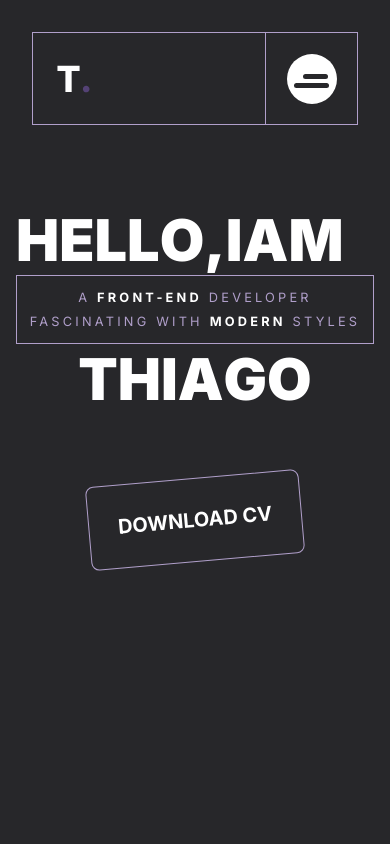
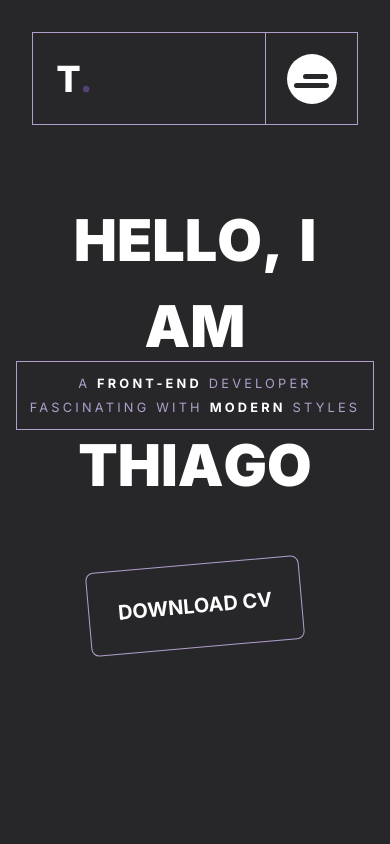
Before and after one commit to ythiago03/ythiago03-porfolio, a React (Vite) app: page / in a window 390 px wide. Shown: the top 844 px of the page. Built offline with nearby package versions, Linux system fonts and the light colour scheme.

Commit message:
Finishing header title responsive

```diff
--- a/src/App.css
+++ b/src/App.css
@@ -49,6 +49,13 @@
 
 .header-title_btn:hover{
   transform: rotate(0);
+}
+
+.motion-title_wrapper{
+  display: flex;
+  flex-wrap: wrap;
+  justify-content: center;
+  gap: 1rem;
 }
 
 .scrollDown{
--- a/src/App.tsx
+++ b/src/App.tsx
@@ -38,32 +38,59 @@ export const AppContext = createContext<UserContextType>({languageToggle: null,
 const App = () => {
 
   const [languageToggle, setLanguageToggle] = useState(false);
+  const englishText = [];
+  const portugueseText = [];
 
   const animatedText = {
     englishText: 'hello, i am thiago'.split(' '),
     portugueseText: 'olá, eu sou thiago'.split(' ')
   };
-  const english = [];
-  const createAnimatedText = () => {
+
+  const createAnimatedText = (language: string) => {
+
+    animatedText.portugueseText.forEach(word => {
+      portugueseText.push(word.split(''));
+    });
 
     animatedText.englishText.forEach(word => {
-      english.push(word.split(''));
+      englishText.push(word.split(''));
+    });
 
-    });
-    console.log(english);
+    return(
+      language == 'en'
+        ?
+        <div className="motion-title_wrapper">
+          <h1>
+            {englishText[0].map((letter, i) => <AnimatedText key={i}>{letter === ' ' ? '\u00A0' : letter}</AnimatedText>
+            )}
+          </h1>
+          <h1>
+            {englishText[1].map((letter, i) => <AnimatedText key={i}>{letter === ' ' ? '\u00A0' : letter}</AnimatedText>
+            )}
+          </h1>
+          <h1>
+            {englishText[2].map((letter, i) => <AnimatedText key={i}>{letter === ' ' ? '\u00A0' : letter}</AnimatedText>
+            )}
+          </h1>
+        </div>
+        :
+        <div className="motion-title_wrapper">
+          <h1>
+            {portugueseText[0].map((letter, i) => <AnimatedText key={i}>{letter === ' ' ? '\u00A0' : letter}</AnimatedText>
+            )}
+          </h1>
+          <h1>
+            {portugueseText[1].map((letter, i) => <AnimatedText key={i}>{letter === ' ' ? '\u00A0' : letter}</AnimatedText>
+            )}
+          </h1>
+          <h1>
+            {portugueseText[2].map((letter, i) => <AnimatedText key={i}>{letter === ' ' ? '\u00A0' : letter}</AnimatedText>
+            )}
+          </h1>
+        </div>
+    );
 
   };
-
-  createAnimatedText();
-  const englishAnimated = [
-    'Hello, I am'.split(''),
-    'thiago'.split(''),
-  ];
-
-  const portugueseAnimated = [
-    'Olá, Eu sou'.split(''),
-    'thiago'.split(''),
-  ];
 
   const useAtWork = [
     'JavaScript',
@@ -105,24 +132,8 @@ const App = () => {
               >
 
                 {languageToggle
-                  ? portugueseAnimated[0].map(
-                    (letter, i) => <AnimatedText key={i}>{letter === ' ' ? '\u00A0' : letter}</AnimatedText>
-                  )
-                  : <div style={{display: 'flex',flexWrap: 'wrap'}}>
-                    <div>
-                      {english[0].map((letter, i) => <AnimatedText key={i}>{letter === ' ' ? '\u00A0' : letter}</AnimatedText>
-                      )}
-                    </div>
-                    <div>
-                      {english[1].map((letter, i) => <AnimatedText key={i}>{letter === ' ' ? '\u00A0' : letter}</AnimatedText>
-                      )}
-                    </div>
-                    <div>
-                      {english[2].map((letter, i) => <AnimatedText key={i}>{letter === ' ' ? '\u00A0' : letter}</AnimatedText>
-                      )}
-                    </div>
-
-                  </div>
+                  ? createAnimatedText('pt-br')
+                  : createAnimatedText('en')
                 }
 
                 {languageToggle
@@ -134,9 +145,8 @@ const App = () => {
                   </p>
                 }
 
-                {
-                  englishAnimated[1].map((letter, i) => <AnimatedText key={i}>{letter === ' ' ? '\u00A0' : letter}</AnimatedText>)
-                }
+                {englishText[3].map((letter, i) => <AnimatedText key={i}>{letter === ' ' ? '\u00A0' : letter}</AnimatedText>
+                )}
 
               </motion.div>
               <a className="header-title_btn" href={Cv} download={Cv} >
--- a/src/Components/AnimatedText/AnimatedText.css
+++ b/src/Components/AnimatedText/AnimatedText.css
@@ -1,4 +1,4 @@
-.motion-h1{
+.motion-span{
   color: var(--white);
   font-weight: 900;
   font-size: 8rem;
@@ -6,8 +6,8 @@
   display: inline-block;
 }
 
-@media screen and (max-width: 815px ) {
-  .motion-h1{
+@media screen and (max-width: 570px ) {
+  .motion-span{
     color: var(--white);
     font-weight: 900;
     font-size: 3.6rem;
--- a/src/Components/AnimatedText/AnimatedText.tsx
+++ b/src/Components/AnimatedText/AnimatedText.tsx
@@ -25,15 +25,15 @@ const AnimatedText = ({children}: Props) => {
   };
 
   return (
-    <motion.h1
-      className="motion-h1"
+    <motion.span
+      className="motion-span"
       animate={controls}
       onMouseOver={() => {if(!isPlaying)textAnimation();}}
       onAnimationComplete={() => setIsPlaying(false)}
       style={{color: isPlaying ? 'var(--lightPurple)' : 'var(--white)'}}
     >
       {children}
-    </motion.h1>
+    </motion.span>
   );
 };
 
```
